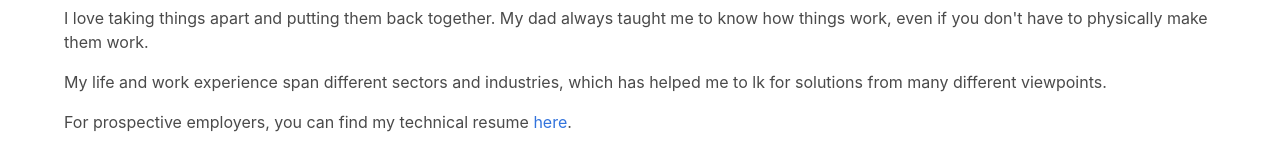
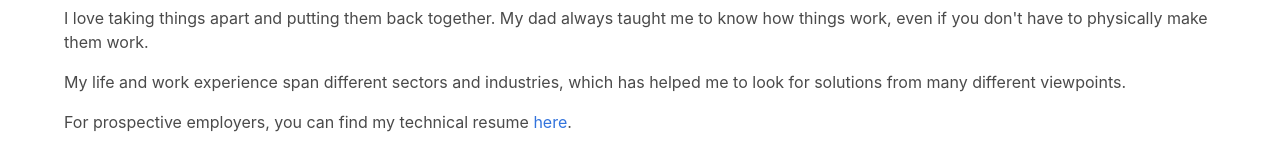
Before and after one commit to jrchapprogrammer/john-nuxt, a Nuxt app: page /about in a window 1280 px wide. Shown: the part 457-617 px from the top of the page. Built offline with nearby package versions, Linux system fonts and the light colour scheme.

Commit message:
fixed typo

```diff
--- a/pages/about.vue
+++ b/pages/about.vue
@@ -4,7 +4,7 @@
        <img src="../assets/537383_4851088768154_1771676081_n-1.jpg" alt="John Chappelle image">
        <p>I am a Philadelphia-based, freelance web developer. I make websites, web applications, and am dabbling in mobile apps. I mainly work with front-end technologies, but I learn new things everyday.</p>
        <p>I love taking things apart and putting them back together. My dad always taught me to know how things work, even if you don't have to physically make them work.</p>
-       <p>My life and work experience span different sectors and industries, which has helped me to lk for solutions from many different viewpoints.</p>
+       <p>My life and work experience span different sectors and industries, which has helped me to look for solutions from many different viewpoints.</p>
        <p>For prospective employers, you can find my technical resume <a href="https://jrchapprogrammer.github.io">here</a>.</p>
     </div>
 </template>
```
